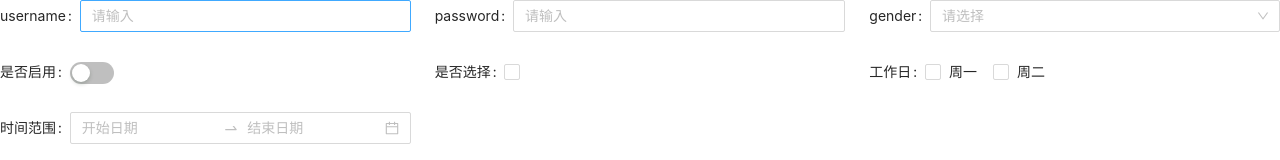
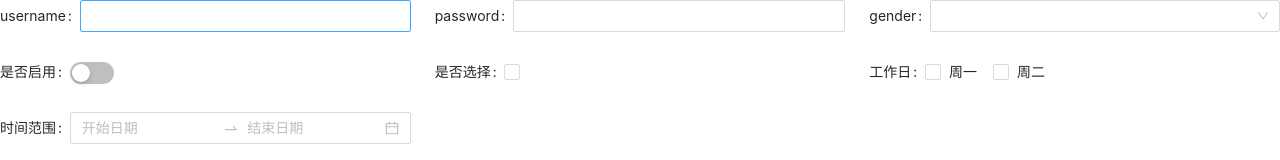
Before and after one commit to 985563349/Pro-Form, a React (Create React App) app: page / in a window 1280 px wide. Shown: the top 160 px of the page. Built offline with nearby package versions, Linux system fonts and the light colour scheme.

Commit message:
修改组件ts类型定义

```diff
--- a/src/components/ProForm/components/Checkbox/index.tsx
+++ b/src/components/ProForm/components/Checkbox/index.tsx
@@ -1,22 +1,22 @@
 import { FunctionComponent } from 'react';
 import { Checkbox } from 'antd';
+import { CheckboxProps } from 'antd/lib/checkbox';
 
-import ProFormItem from '../../FormItem';
+import ProFormItem, { ProFormItemProps } from '../../FormItem';
 import ProFormCheckboxGroup from '../CheckboxGroup';
 
-export interface ProFormCheckboxProps {
-  label: string;
-  name: string;
+export interface ProFormCheckboxProps extends ProFormItemProps {
+  fieldProps?: CheckboxProps;
 }
 
 const ProFormCheckbox: FunctionComponent<ProFormCheckboxProps> & {
   Group: typeof ProFormCheckboxGroup;
 } = (props) => {
-  const { label, name } = props;
+  const { fieldProps, ...formProps } = props;
 
   return (
-    <ProFormItem label={label} name={name} valuePropName="checked">
-      <Checkbox />
+    <ProFormItem {...formProps} valuePropName="checked">
+      <Checkbox {...fieldProps} />
     </ProFormItem>
   );
 };
--- a/src/components/ProForm/components/Select/index.tsx
+++ b/src/components/ProForm/components/Select/index.tsx
@@ -1,24 +1,20 @@
-import { FunctionComponent, ReactNode } from 'react';
+import { FunctionComponent } from 'react';
 import { Select } from 'antd';
+import { SelectProps } from 'antd/lib/select';
 
-import ProFormItem from '../../FormItem';
+import ProFormItem, { ProFormItemProps } from '../../FormItem';
 
-export interface ProFormSelectProps {
-  label?: ReactNode;
-  name: string;
-  placeholder?: string;
-  options?: Array<{ label: ReactNode; value: any }>;
-  fieldProps?: {
-    onChange: () => void;
-  };
+export interface ProFormSelectProps extends ProFormItemProps {
+  options: any[];
+  fieldProps?: SelectProps<any>;
 }
 
 const ProFormSelect: FunctionComponent<ProFormSelectProps> = (props) => {
-  const { label, name, placeholder, options, fieldProps } = props;
+  const { fieldProps, options, ...formProps } = props;
 
   return (
-    <ProFormItem label={label} name={name}>
-      <Select {...fieldProps} placeholder={placeholder}>
+    <ProFormItem {...formProps}>
+      <Select {...fieldProps}>
         {options?.map(({ label, value }) => (
           <Select.Option key={value} value={value}>
             {label}
@@ -29,8 +25,4 @@ const ProFormSelect: FunctionComponent<ProFormSelectProps> = (props) => {
   );
 };
 
-ProFormSelect.defaultProps = {
-  placeholder: '请选择',
-};
-
 export default ProFormSelect;
--- a/src/components/ProForm/components/Switch/index.tsx
+++ b/src/components/ProForm/components/Switch/index.tsx
@@ -1,19 +1,19 @@
 import { FunctionComponent } from 'react';
 import { Switch } from 'antd';
+import { SwitchProps } from 'antd/lib/switch';
 
-import ProFormItem from '../../FormItem';
+import ProFormItem, { ProFormItemProps } from '../../FormItem';
 
-export interface ProFormSwitchProps {
-  label: string;
-  name: string;
+export interface ProFormSwitchProps extends ProFormItemProps {
+  fieldProps?: SwitchProps;
 }
 
 const ProFormSwitch: FunctionComponent<ProFormSwitchProps> = (props) => {
-  const { label, name } = props;
+  const { fieldProps, ...formProps } = props;
 
   return (
-    <ProFormItem label={label} name={name} valuePropName="checked">
-      <Switch />
+    <ProFormItem valuePropName="checked" {...formProps}>
+      <Switch {...fieldProps} />
     </ProFormItem>
   );
 };
--- a/src/components/ProForm/components/Text/index.tsx
+++ b/src/components/ProForm/components/Text/index.tsx
@@ -1,27 +1,21 @@
-import { FunctionComponent, ReactNode } from 'react';
+import { FunctionComponent } from 'react';
 import { Input } from 'antd';
+import { InputProps } from 'antd/lib/input';
 
-import ProFormItem from '../../FormItem';
+import ProFormItem, { ProFormItemProps } from '../../FormItem';
 
-export interface ProFormTextProps {
-  label?: ReactNode;
-  name: string;
-  placeholder?: string;
-  fieldProps?: {};
+export interface ProFormTextProps extends ProFormItemProps {
+  fieldProps?: InputProps;
 }
 
 const ProFormText: FunctionComponent<ProFormTextProps> = (props) => {
-  const { label, name, placeholder, fieldProps } = props;
+  const { fieldProps, ...formProps } = props;
 
   return (
-    <ProFormItem label={label} name={name}>
-      <Input {...fieldProps} placeholder={placeholder} />
+    <ProFormItem {...formProps}>
+      <Input {...fieldProps} />
     </ProFormItem>
   );
 };
 
-ProFormText.defaultProps = {
-  placeholder: '请输入',
-};
-
 export default ProFormText;
```
Also changed, not shown: 1 other file (tests, documents, lock files or other folders).
